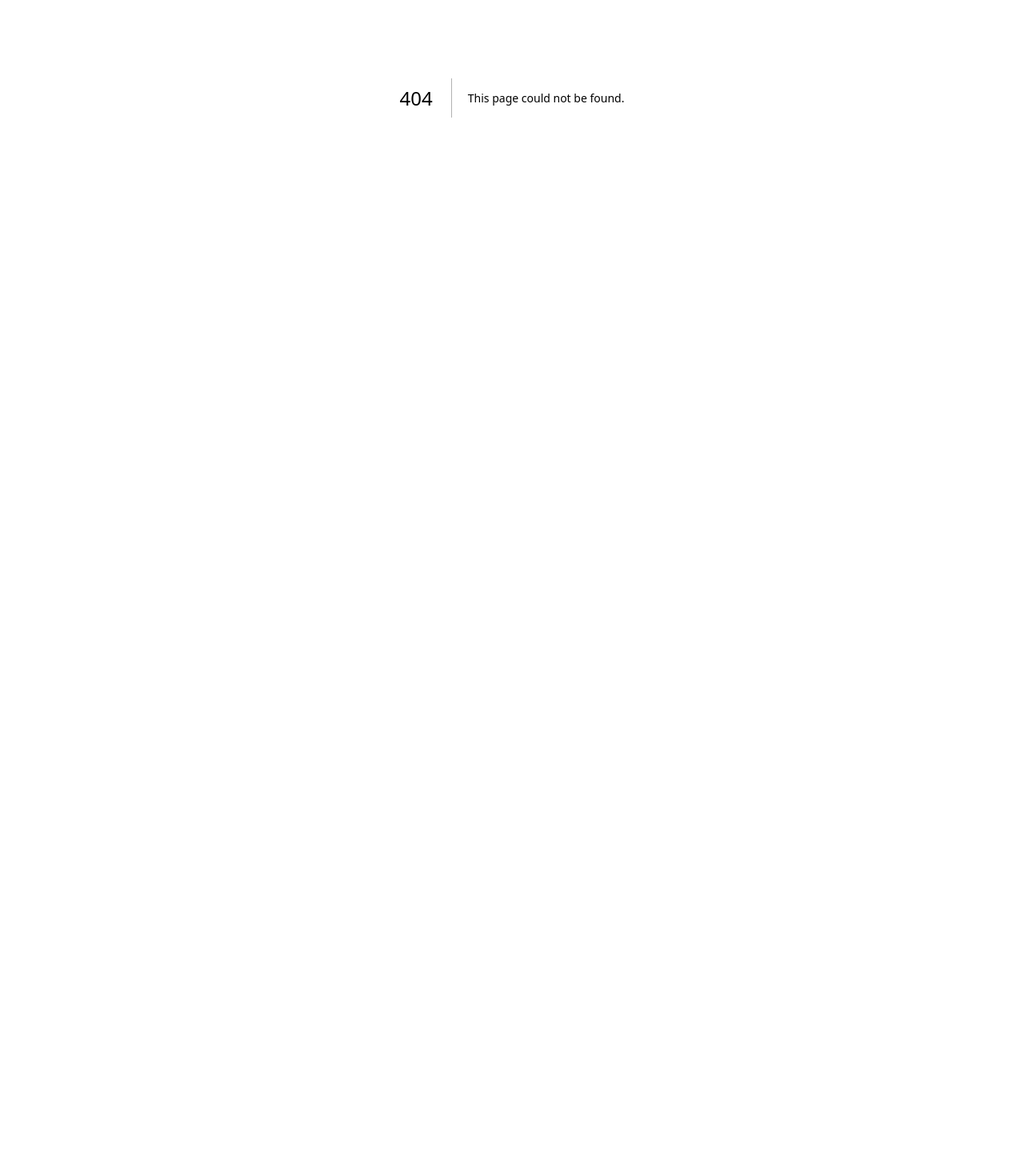
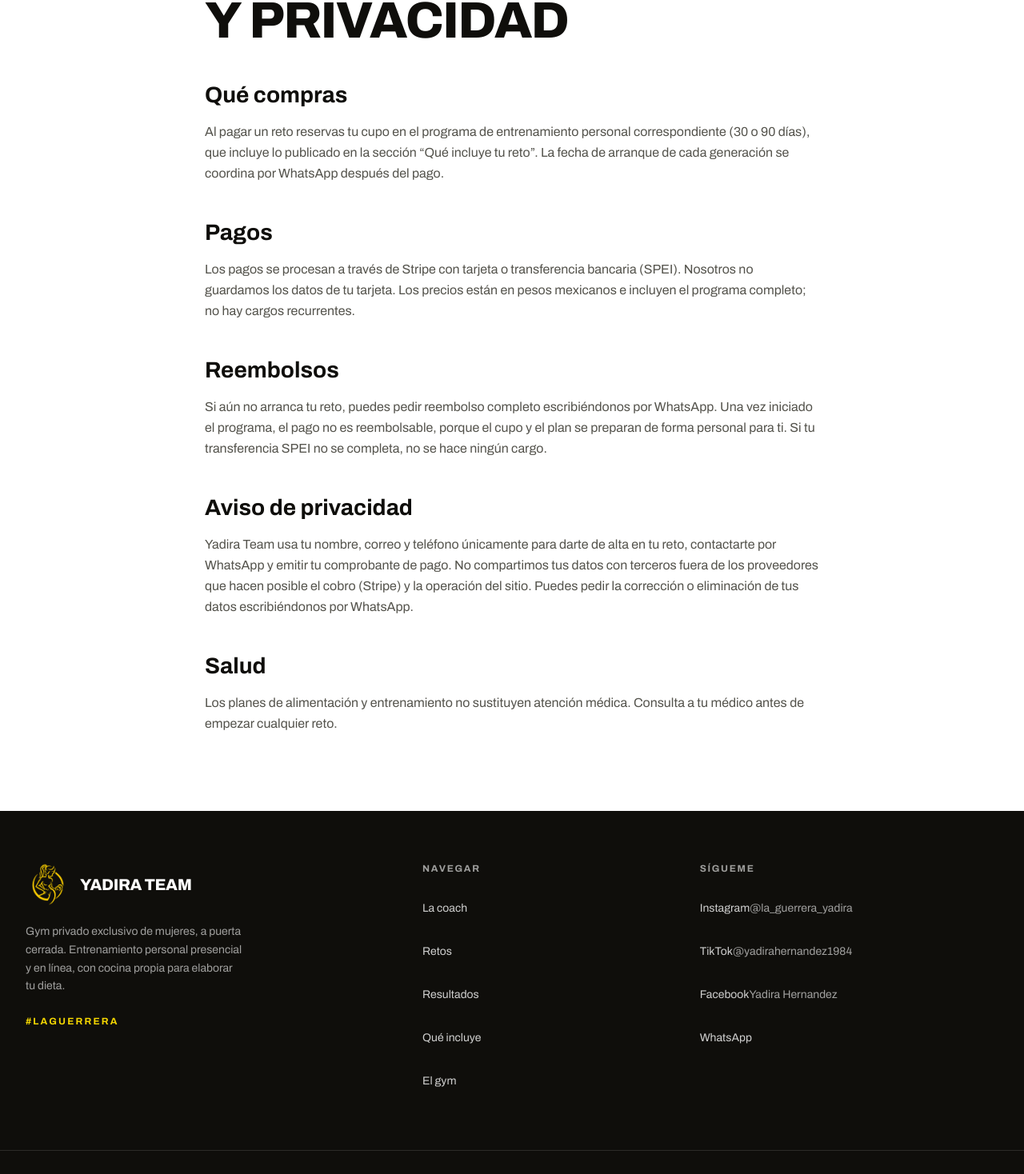
Before and after one commit to sebastianmoctezuma/YadiraFitness, a Next.js app: page /terminos in a window 1280 px wide. Before the commit this address had no page. Shown: the part 278-1746 px from the top of the page at 80% size. Before the commit the page ends 800 px from the top, so only its background shows below. Built offline with nearby package versions, Linux system fonts and the light colour scheme.

Commit message:
Página de términos, reembolsos y aviso de privacidad (borrador a validar)
Co-Authored-By: Claude Fable 5 <noreply@anthropic.com>

```diff
--- /dev/null
+++ b/app/terminos/page.tsx
@@ -0,0 +1,73 @@
+import type { Metadata } from "next";
+import { Footer } from "@/components/secciones/footer";
+import { Header } from "@/components/secciones/header";
+import { site } from "@/lib/site";
+
+export const metadata: Metadata = {
+  title: "Términos y privacidad",
+  description:
+    "Condiciones de compra, política de reembolsos y aviso de privacidad de los retos.",
+};
+
+/* Borrador operativo: Yadira debe validarlo antes de considerarlo final. */
+const secciones = [
+  {
+    titulo: "Qué compras",
+    parrafos: [
+      "Al pagar un reto reservas tu cupo en el programa de entrenamiento personal correspondiente (30 o 90 días), que incluye lo publicado en la sección “Qué incluye tu reto”. La fecha de arranque de cada generación se coordina por WhatsApp después del pago.",
+    ],
+  },
+  {
+    titulo: "Pagos",
+    parrafos: [
+      "Los pagos se procesan a través de Stripe con tarjeta o transferencia bancaria (SPEI). Nosotros no guardamos los datos de tu tarjeta. Los precios están en pesos mexicanos e incluyen el programa completo; no hay cargos recurrentes.",
+    ],
+  },
+  {
+    titulo: "Reembolsos",
+    parrafos: [
+      "Si aún no arranca tu reto, puedes pedir reembolso completo escribiéndonos por WhatsApp. Una vez iniciado el programa, el pago no es reembolsable, porque el cupo y el plan se preparan de forma personal para ti. Si tu transferencia SPEI no se completa, no se hace ningún cargo.",
+    ],
+  },
+  {
+    titulo: "Aviso de privacidad",
+    parrafos: [
+      `${site.nombre} usa tu nombre, correo y teléfono únicamente para darte de alta en tu reto, contactarte por WhatsApp y emitir tu comprobante de pago. No compartimos tus datos con terceros fuera de los proveedores que hacen posible el cobro (Stripe) y la operación del sitio. Puedes pedir la corrección o eliminación de tus datos escribiéndonos por WhatsApp.`,
+    ],
+  },
+  {
+    titulo: "Salud",
+    parrafos: [
+      "Los planes de alimentación y entrenamiento no sustituyen atención médica. Consulta a tu médico antes de empezar cualquier reto.",
+    ],
+  },
+];
+
+export default function TerminosPage() {
+  return (
+    <>
+      <Header />
+      <main className="pt-28 pb-16 sm:pt-36 sm:pb-24">
+        <div className="mx-auto max-w-[52rem] px-5 sm:px-8">
+          <h1 className="type-h2 text-h1 text-ink">
+            Términos, reembolsos y privacidad
+          </h1>
+          {secciones.map((s) => (
+            <section key={s.titulo} className="mt-10">
+              <h2 className="text-h3 font-bold text-ink">{s.titulo}</h2>
+              {s.parrafos.map((p) => (
+                <p
+                  key={p.slice(0, 24)}
+                  className="mt-3 text-base leading-relaxed text-ink-muted"
+                >
+                  {p}
+                </p>
+              ))}
+            </section>
+          ))}
+        </div>
+      </main>
+      <Footer />
+    </>
+  );
+}
--- a/components/secciones/footer.tsx
+++ b/components/secciones/footer.tsx
@@ -1,3 +1,4 @@
+import Link from "next/link";
 import { Logo } from "@/components/ui/logo";
 import { navegacion, site, whatsappUrl } from "@/lib/site";
 
@@ -81,7 +82,13 @@ export function Footer() {
       <div className="border-t border-bg/12">
         <div className="mx-auto flex max-w-[88rem] flex-col gap-4 px-5 py-7 text-xs text-bg/60 sm:flex-row sm:items-center sm:justify-between sm:px-8">
           <p>
-            © {anio} {site.nombre}.
+            © {anio} {site.nombre}. ·{" "}
+            <Link
+              href="/terminos"
+              className="underline-offset-4 hover:text-brand hover:underline"
+            >
+              Términos y privacidad
+            </Link>
           </p>
           <p className="max-w-[62ch]">
             Los planes de alimentación y entrenamiento no sustituyen atención
```
